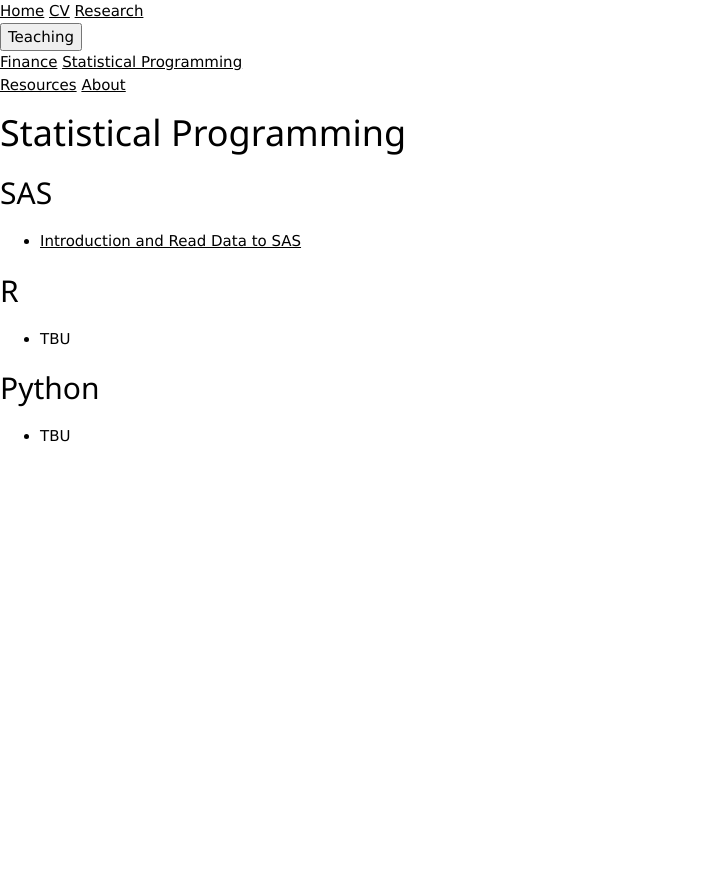
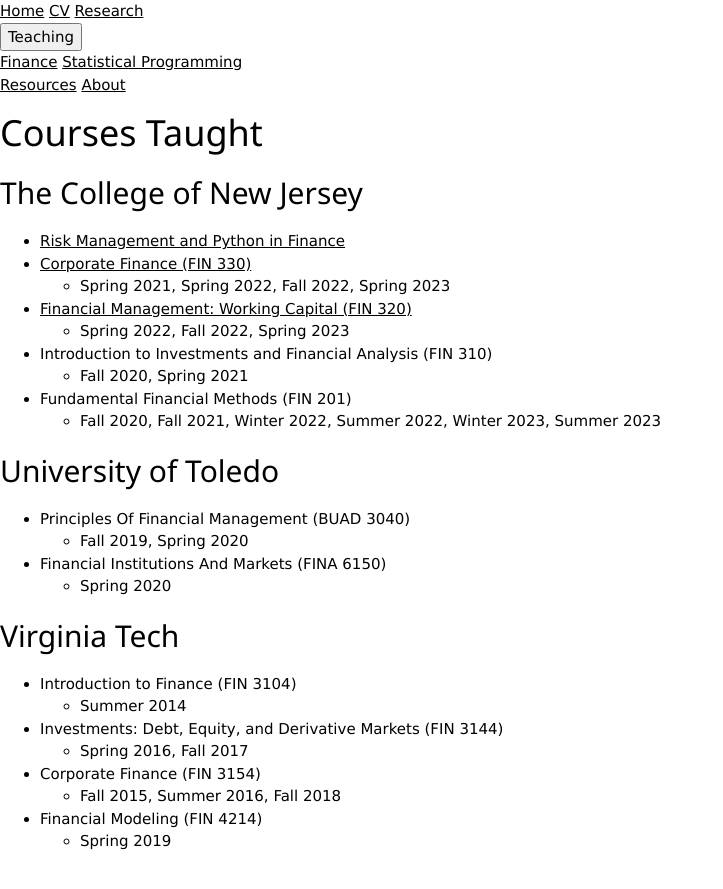
Before and after one commit to xieyutongcn/xieyutongcn.github.io, a Jekyll site: the page built from Statistical_Programming/Statistical_programming.html, in a window 1280 px wide. Shown: the top 889 px of the page, without its empty margins (0-723 px from the left). Built offline with Jekyll 4.4.1, drawn with Linux system fonts in a browser that asks for light colours.

Commit message:
Update Statistical_programming.html

```diff
--- a/Statistical_Programming/Statistical_programming.html
+++ b/Statistical_Programming/Statistical_programming.html
@@ -4,18 +4,56 @@
 
 <body>
     <div class="content">
-        <h1>Statistical Programming</h1>
-        <h2>SAS</h2>
+        <h1>Courses Taught</h1>
+        <h2>The College of New Jersey</h2>
         <ul>
-            <li><a href = ".\01\Introduction and Reading Data.html">Introduction and Read Data to SAS</a></li>
+            <li><a href = "risk_mgmt_python.html">Risk Management and Python in Finance</a></li>
+            <li><a href = "corporate_finance_fin_330.html">Corporate Finance (FIN 330)</a></li>
+            <ul>
+                <li>Spring 2021, Spring 2022, Fall 2022, Spring 2023</li>
+            </ul>
+            <li><a href = "working_capital_fin_320.html">Financial Management: Working Capital (FIN 320)</a></li>
+            <ul>
+                <li>Spring 2022, Fall 2022, Spring 2023</li>
+            </ul>
+            <li>Introduction to Investments and Financial Analysis (FIN 310)</li>
+            <ul>
+                <li>Fall 2020, Spring 2021</li>
+            </ul>
+            <li>Fundamental Financial Methods (FIN 201)</li>
+            <ul>
+                <li>Fall 2020, Fall 2021, Winter 2022, Summer 2022, Winter 2023, Summer 2023</li>
+            </ul>
         </ul>
-        <h2>R</h2>
+        <h2>University of Toledo</h2>
         <ul>
-            <li>TBU</li>
+            <li>Principles Of Financial Management (BUAD 3040)</li>
+            <ul>
+                <li>Fall 2019, Spring 2020</li>
+            </ul>
+            <li>Financial Institutions And Markets (FINA 6150)</li>
+            <ul>
+                <li>Spring 2020</li>
+            </ul>
         </ul>
-        <h2>Python</h2>
+        <h2>Virginia Tech</h2>
         <ul>
-            <li>TBU</li>
+            <li>Introduction to Finance (FIN 3104)</li>
+            <ul>
+                <li>Summer 2014</li>
+            </ul>
+            <li>Investments: Debt, Equity, and Derivative Markets (FIN 3144)</li>
+            <ul>
+                <li>Spring 2016, Fall 2017</li>
+            </ul>
+            <li>Corporate Finance (FIN 3154)</li>
+            <ul>
+                <li>Fall 2015, Summer 2016, Fall 2018</li>
+            </ul>
+            <li>Financial Modeling (FIN 4214)</li>
+            <ul>
+                <li>Spring 2019</li>
+            </ul>
         </ul>
     </div>
 </body>
```
